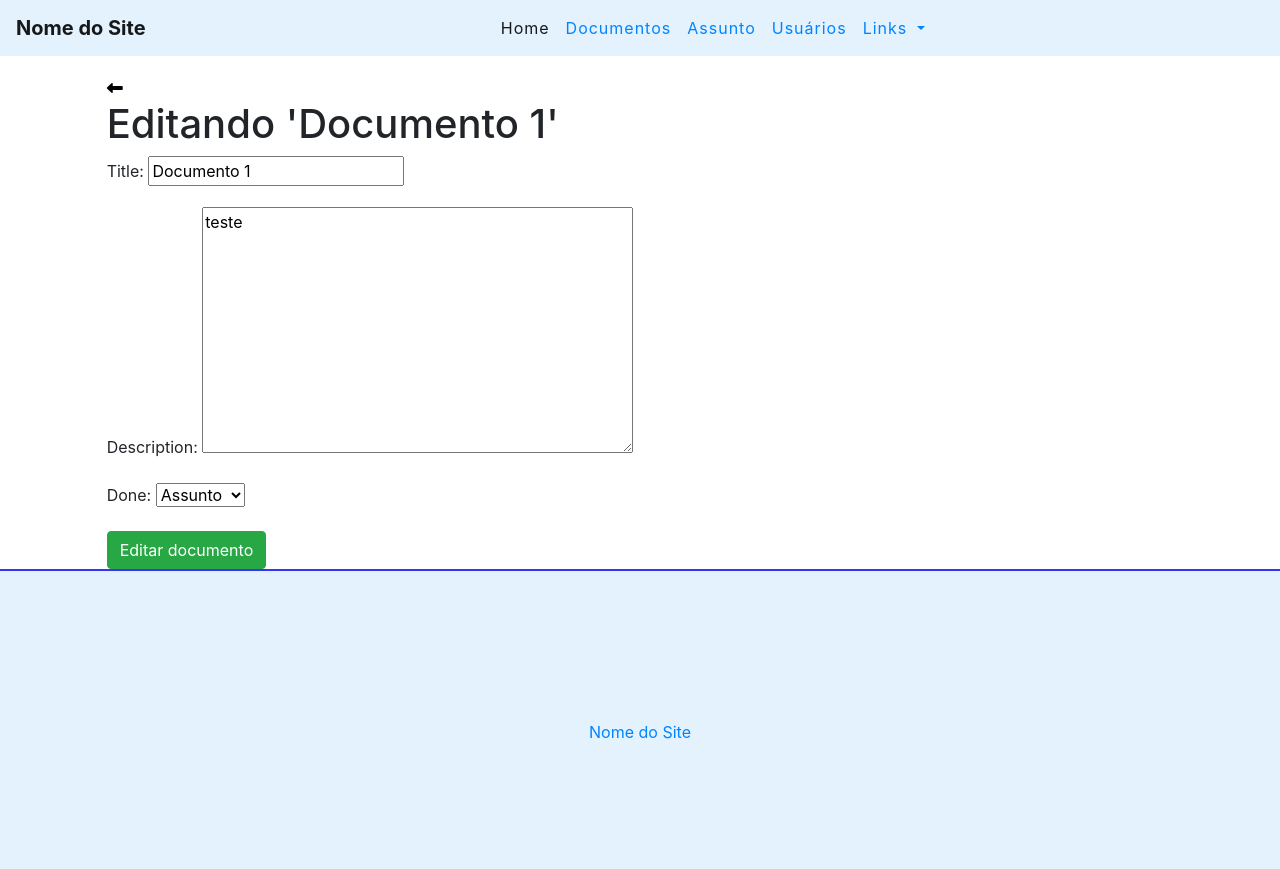
After one commit to Rigolao/Projeto-alencar, a Django app: page /edit/1 in a window 1280 px wide. The commit adds this page. Run offline with Django 3.2, Linux system fonts and the light colour scheme; data comes from the database, SQL or seed files in the repository; both versions use the stored data as it was after the commit; some libraries are stand-ins or nearby versions.

Commit message:
Segundo dia de desenvolvimento

```diff
--- a/alencar/alencar/urls.py
+++ b/alencar/alencar/urls.py
@@ -19,4 +19,5 @@ from django.urls import path, include
 urlpatterns = [
     path('admin/', admin.site.urls),
     path('',include('documentos.urls')),
+    path('accounts/', include('django.contrib.auth.urls')),
 ]
--- /dev/null
+++ b/alencar/documentos/forms.py
@@ -0,0 +1,8 @@
+from django import forms
+from .models import Documento
+
+class DocForm(forms.ModelForm):
+
+    class Meta:
+        model = Documento
+        fields = ('title', 'description', 'done')
--- a/alencar/documentos/models.py
+++ b/alencar/documentos/models.py
@@ -3,8 +3,8 @@ from django.db import models
 class Documento(models.Model):
 
     STATUS = (
-        ('doing', 'Empresa'),
-        ('done', 'Assunto'),
+        ('done', 'Empresa'),
+        ('doing', 'Assunto'),
     )
 
     title = models.CharField(max_length=255)
--- a/alencar/documentos/static/css/styles.css
+++ b/alencar/documentos/static/css/styles.css
@@ -27,6 +27,10 @@
 }
 
 /* Botão de adicionar */
+
+#add-link {
+    text-decoration: none;
+}
 
 .add-div {
     background-color: #3476e2;
@@ -97,6 +101,14 @@
     color: blue;
 }
 
+/* Documentos */
+
+.fas.fa-long-arrow-alt-left {
+    color:black;
+    cursor: pointer;
+    list-style: none;
+}
+
 /*Rodapé */
 
 footer {
@@ -111,3 +123,31 @@ footer p {
     top: 50%;
     position: relative;
 }
+
+/* Messages */
+
+ul.messages {
+    padding: 0;
+}
+
+ul.messages li {
+    list-style: none;
+}
+
+
+/* Pagninação */
+
+.pagination {
+    margin-bottom: 20px;
+}
+
+.step-links {
+    position: relative;
+    margin-left: auto;
+    margin-right: auto;
+}
+
+.step-links .current {
+    margin-left: 5px;
+    margin-right: 5px;
+}
--- a/alencar/documentos/static/js/scripts.js
+++ b/alencar/documentos/static/js/scripts.js
@@ -1 +1,18 @@
-console.log('funcinou!')
+$(document).ready(function() {
+
+    var deleteBtn = $('.detete-btn');
+
+    $(deleteBtn).on('click', function(e) {
+
+        e.preventDefault();
+
+        var delLink = $(this).attr('href');
+        var result = confirm('Quer deletar este documento?');
+
+        if(result ) {
+            window.location.href = delLink;
+        }
+
+    });
+
+})
--- a/alencar/documentos/templates/base.html
+++ b/alencar/documentos/templates/base.html
@@ -6,6 +6,7 @@
     <meta http-equiv="X-UA-Compatible" content="IE=edge">
     <meta name="viewport" content="width=device-width, initial-scale=1.0">
     <title>{% block title %}{% endblock %}</title>
+    <script src="https://ajax.googleapis.com/ajax/libs/jquery/3.5.1/jquery.min.js"></script>
     <link rel="stylesheet" href="https://stackpath.bootstrapcdn.com/bootstrap/4.5.2/css/bootstrap.min.css" integrity="sha384-JcKb8q3iqJ61gNV9KGb8thSsNjpSL0n8PARn9HuZOnIxN0hoP+VmmDGMN5t9UJ0Z" crossorigin="anonymous">
     <script src="https://kit.fontawesome.com/4f2dbe9a08.js" crossorigin="anonymous"></script>
     <link rel="stylesheet" href="{% static 'css/styles.css' %}">
--- a/alencar/documentos/templates/documentos/documento.html
+++ b/alencar/documentos/templates/documentos/documento.html
@@ -4,6 +4,9 @@
 
 {% block content %}
 <div class="offset-1 col-10 list-div">
+    <a href="/doc/">
+    <i class="fas fa-long-arrow-alt-left"></i>
+    </a>
     <h1>{{documento.title}}</h1>
     <p>{{documento.description}}</p>
 </div>
--- /dev/null
+++ b/alencar/documentos/templates/documentos/editdoc.html
@@ -0,0 +1,17 @@
+{% extends 'base.html' %}
+
+{% block title %}Editar '{{documento.title}}'{% endblock %}
+
+{% block content %}
+<div class="offset-1 col-10 list-div">
+    <a href="/doc/">
+        <i class="fas fa-long-arrow-alt-left"></i>
+    </a>
+    <h1>Editando '{{documento.title}}'</h1>
+    <form method="POST">
+        {% csrf_token %}
+        {{ form.as_p }}
+        <input type="submit" class="btn btn-success" value="Editar documento">
+    </form>
+</div>
+{% endblock %}
--- a/alencar/documentos/urls.py
+++ b/alencar/documentos/urls.py
@@ -6,4 +6,8 @@ urlpatterns = [
     path('', views.empresaHome, name="empresa-home"),
     path('doc/', views.empresaDoc, name="empresa-doc"),
     path('documento/<int:id>', views.documentoView, name="documento-view"),
+    path('novodoc/', views.novoDoc, name="novo-doc"),
+    path('edit/<int:id>', views.editDoc, name="edit-doc"),
+    path('delete/<int:id>', views.deleteDoc, name="delete-doc"),
+
 ]
--- a/alencar/documentos/views.py
+++ b/alencar/documentos/views.py
@@ -1,5 +1,8 @@
-from django.shortcuts import render, get_object_or_404
+from django.shortcuts import render, get_object_or_404, redirect
+from django.core.paginator import Paginator
 from django.http import HttpResponse
+from .forms import DocForm
+from django.contrib import messages
 
 from .models import Documento
 
@@ -7,9 +10,54 @@ def empresaHome(request):
     return render(request, 'documentos/home.html')
 
 def empresaDoc(request):
-    documentos = Documento.objects.all()
+    documentos_list = Documento.objects.all().order_by('-created_at')
+
+    paginator = Paginator(documentos_list, 5)
+
+    page = request.GET.get('page')
+
+    documentos = paginator.get_page(page)
+
     return render(request, 'documentos/doc.html', {'documentos': documentos})
 
 def documentoView(request, id):
     documento = get_object_or_404(Documento, pk=id)
     return render(request, 'documentos/documento.html', {'documento': documento})
+
+def novoDoc(request):
+    if request.method == 'POST':
+        form = DocForm(request.POST)
+
+        if form.is_valid():
+            documento = form.save(commit=False)
+            documento.save()
+            messages.info(request, 'Documento adicionado com sucesso')
+            return redirect('/doc')
+
+    else:
+        form = DocForm()
+        return render(request, 'documentos/novodoc.html', {'form': form})
+
+def editDoc(request, id):
+    documento = get_object_or_404(Documento, pk=id)
+    form = DocForm(instance=documento)
+
+    if(request.method == 'POST'):
+        form = DocForm(request.POST, instance=documento)
+
+        if(form.is_valid()):
+            documento.save()
+            messages.info(request, 'Documento alterado com sucesso')
+            return redirect('/doc')
+        else:
+            return render(request, 'documentos/editdoc.html', {'form': form, 'documento': documento})
+    else:
+        return render(request, 'documentos/editdoc.html', {'form': form, 'documento': documento})
+
+def deleteDoc(request, id):
+        documento = get_object_or_404(Documento, pk=id)
+        documento.delete()
+
+        messages.info(request, 'Documento deletado com sucesso')
+
+        return redirect('/doc')
```
Also changed, not shown: alencar/alencar/settings.py (+7 -1 lines), alencar/documentos/templates/documentos/doc.html (+29 -5 lines), alencar/documentos/templates/documentos/novodoc.html (added, +14 -0 lines), alencar/templates/login.html (added, +20 -0 lines), alencar/db.sqlite3.
